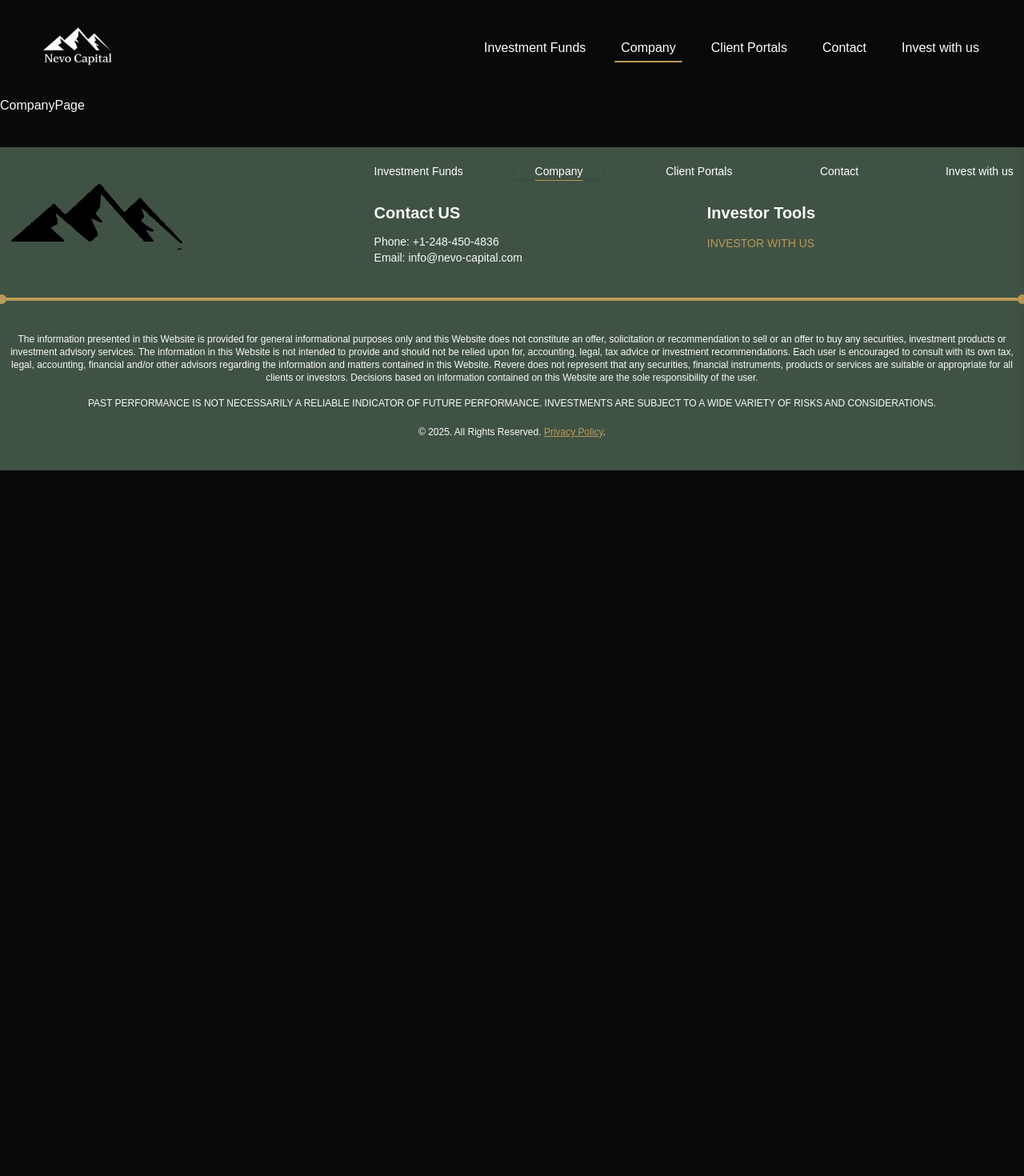
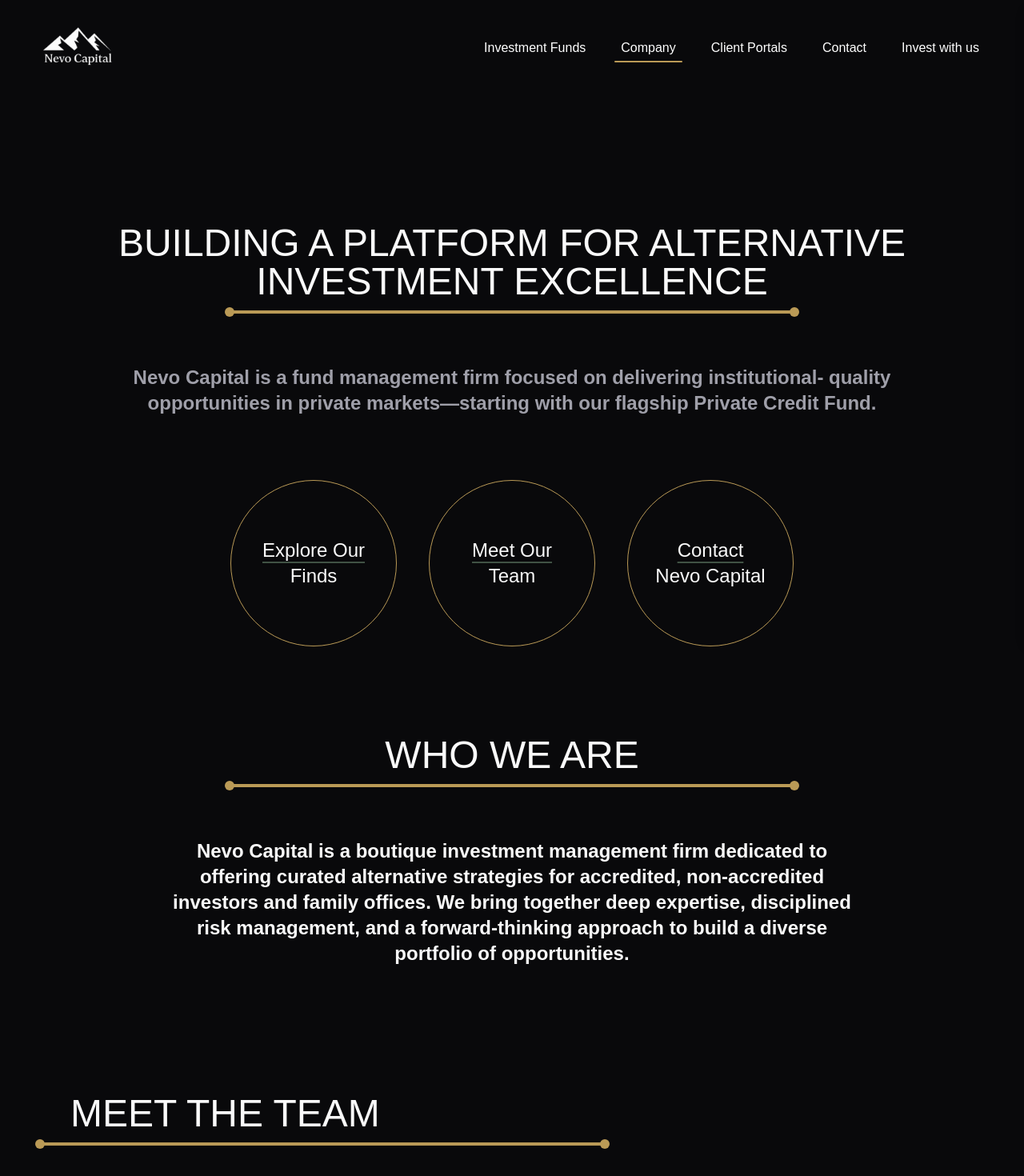
Before and after one commit to kid-us/nevocapital, a React (Vite) app: page /company in a window 1280 px wide. Shown: the top 1470 px of the page at 80% size. Before the commit the page ends 800 px from the top, so only its background shows below. Built offline with nearby package versions, Linux system fonts and the light colour scheme; a web font is replaced by a local one.

Commit message:
company page started

```diff
--- a/src/routes/Company.tsx
+++ b/src/routes/Company.tsx
@@ -1,5 +1,100 @@
+interface CTA {
+  id: number;
+  top: string;
+  low: string;
+}
+
+const ctaLists: CTA[] = [
+  {
+    id: 1,
+    top: "Explore Our",
+    low: "Finds",
+  },
+  {
+    id: 2,
+    top: "Meet Our",
+    low: "Team",
+  },
+  {
+    id: 3,
+    top: "Contact",
+    low: "Nevo Capital",
+  },
+];
+
 const CompanyPage = () => {
-  return <div>CompanyPage</div>;
+  return (
+    <div className="mt-20 md:mt-40 px-4 sm:px-6 lg:px-12">
+      <div className="flex flex-col items-center justify-center text-center">
+        <p className="text-2xl sm:text-3xl md:text-5xl uppercase px-4 sm:px-10">
+          Building a Platform for Alternative Investment Excellence
+        </p>
+        <div className="relative mt-3 w-40 sm:w-60 md:w-[60%]">
+          <div className="absolute -top-[4.5px] -left-1 bg-cta w-3 h-3 rounded-full"></div>
+          <hr className="border-2 border-cta" />
+          <div className="absolute -top-[4.5px] -right-1 bg-cta w-3 h-3 rounded-full"></div>
+        </div>
+
+        <div className="mt-10 sm:mt-16 max-w-5xl sm:px-6">
+          <p className="text-lg sm:text-xl md:text-2xl font-semibold text-zinc-400">
+            Nevo Capital is a fund management firm focused on delivering
+            institutional- quality opportunities in private markets—starting
+            with our flagship Private Credit Fund.
+          </p>
+        </div>
+      </div>
+
+      <div className="mt-20 flex justify-center">
+        <div className="flex flex-wrap justify-center lg:gap-10 gap-3 max-w-3xl">
+          {ctaLists.map((cta) => (
+            <div
+              key={cta.id}
+              className="flex flex-col items-center justify-center text-center border border-cta rounded-full w-36 h-36 lg:h-52 lg:w-52"
+            >
+              <p className="underline underline-offset-6 decoration-footer lg:text-2xl text-xl">
+                {cta.top}
+              </p>
+              <p className="lg:text-2xl text-lg">{cta.low}</p>
+            </div>
+          ))}
+        </div>
+      </div>
+
+      {/* Who we are */}
+      <div className="flex flex-col items-center justify-center text-center mt-28">
+        <p className="text-2xl sm:text-3xl md:text-5xl uppercase px-4 sm:px-10">
+          Who We Are
+        </p>
+        <div className="relative mt-3 w-40 sm:w-60 md:w-[60%]">
+          <div className="absolute -top-[4.5px] -left-1 bg-cta w-3 h-3 rounded-full"></div>
+          <hr className="border-2 border-cta" />
+          <div className="absolute -top-[4.5px] -right-1 bg-cta w-3 h-3 rounded-full"></div>
+        </div>
+
+        <div className="mt-10 sm:mt-16 max-w-4xl sm:px-6">
+          <p className="text-lg sm:text-xl md:text-2xl font-semibold">
+            Nevo Capital is a boutique investment management firm dedicated to
+            offering curated alternative strategies for accredited,
+            non-accredited investors and family offices. We bring together deep
+            expertise, disciplined risk management, and a forward-thinking
+            approach to build a diverse portfolio of opportunities.
+          </p>
+        </div>
+      </div>
+
+      {/* Meet the team */}
+      <div className="flex flex-col mt-40">
+        <p className="text-2xl sm:text-3xl md:text-5xl uppercase px-4 sm:px-10">
+          Meet the Team
+        </p>
+        <div className="relative mt-3 w-40 sm:w-60 md:w-[60%]">
+          <div className="absolute -top-[4.5px] -left-1 bg-cta w-3 h-3 rounded-full"></div>
+          <hr className="border-2 border-cta" />
+          <div className="absolute -top-[4.5px] -right-1 bg-cta w-3 h-3 rounded-full"></div>
+        </div>
+      </div>
+    </div>
+  );
 };
 
 export default CompanyPage;
--- a/src/routes/Contact.tsx
+++ b/src/routes/Contact.tsx
@@ -138,7 +138,7 @@
             {/* Submit Button */}
             <button
               type="submit"
-              className="w-full border border-footer rounded hover:bg-footer font-semibold py-2 text-sm sm:text-base hover:opacity-80 transition"
+              className="w-full border border-footer rounded bg-footer font-semibold py-2 text-sm sm:text-base hover:opacity-80 transition"
             >
               Submit
             </button>
```
